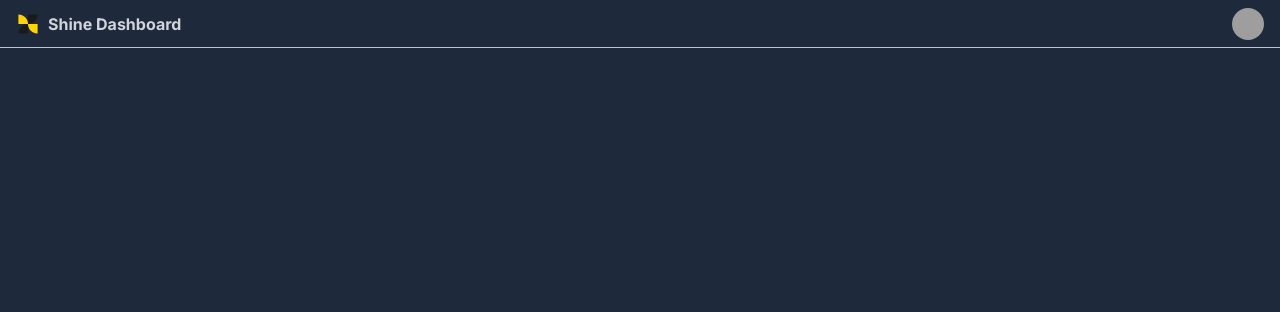
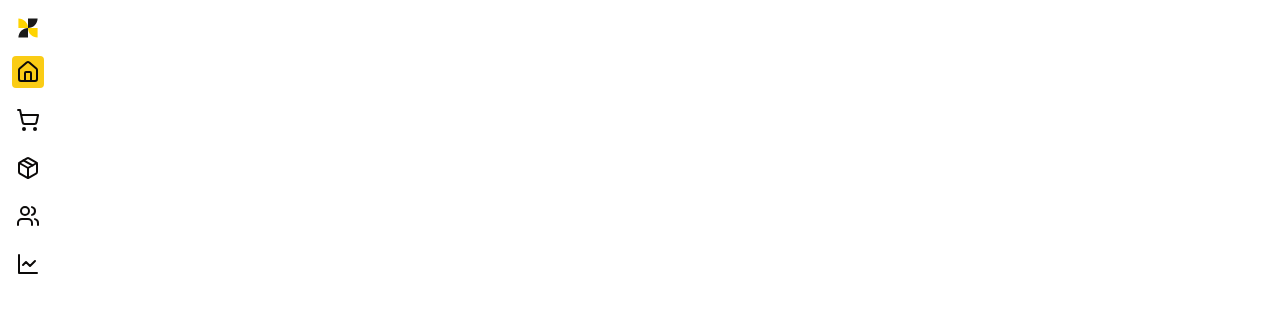
Before and after one commit to CodeUi-dev/Shine-ECommerce, a Next.js app in the folder workspaces/shine-dashboard/: page /dashboard in a window 1280 px wide. Shown: the top 312 px of the page. Built offline with nearby package versions, Linux system fonts and the light colour scheme; grey boxes are pictures that could not be loaded.

Commit message:
feat(Shine-Dashboard): Add simple Aside

```diff
--- a/workspaces/shine-dashboard/package.json
+++ b/workspaces/shine-dashboard/package.json
@@ -16,6 +16,7 @@
     "@radix-ui/react-icons": "^1.3.0",
     "@radix-ui/react-label": "^2.0.2",
     "@radix-ui/react-slot": "^1.0.2",
+    "@radix-ui/react-tooltip": "^1.0.7",
     "class-variance-authority": "^0.7.0",
     "clsx": "^2.1.0",
     "lucide": "^0.368.0",
--- /dev/null
+++ b/workspaces/shine-dashboard/src/app/dashboard/layout.tsx
@@ -0,0 +1,16 @@
+import Aside from "@/components/aside"
+
+interface IDashboardLayoutProps {
+	children: React.ReactNode
+}
+
+const DashboardLayout: React.FC<IDashboardLayoutProps> = ({ children }) => {
+	return (
+		<div className='min-h-screen'>
+			<Aside />
+			{children}
+		</div>
+	)
+}
+
+export default DashboardLayout
--- /dev/null
+++ b/workspaces/shine-dashboard/src/app/dashboard/orders/page.tsx
@@ -0,0 +1,7 @@
+const CartPage = () => {
+	return (
+		<>this is cartpage</>
+	)
+}
+
+export default CartPage
--- a/workspaces/shine-dashboard/src/app/dashboard/page.tsx
+++ b/workspaces/shine-dashboard/src/app/dashboard/page.tsx
@@ -1,10 +1,7 @@
-import Navbar from "@/components/navbar"
 
 const DashboardPage = () => {
 	return (
-		<div className='min-h-screen bg-slate-800'>
-			<Navbar />
-		</div>
+		<></>
 	)
 }
 
--- /dev/null
+++ b/workspaces/shine-dashboard/src/components/aside.tsx
@@ -0,0 +1,68 @@
+'use client'
+
+import { Tooltip, TooltipContent, TooltipProvider, TooltipTrigger } from "@/components/ui/tooltip"
+import { Home, LineChart, Package, ShoppingCart, Users } from 'lucide-react'
+import Image from "next/image"
+import Link from "next/link"
+import { usePathname } from "next/navigation"
+
+const asideLinks = [
+	{
+		hrefTo: '/dashboard',
+		icon: <Home />,
+		name: 'Dashboard'
+	},
+	{
+		hrefTo: '/dashboard/orders',
+		icon: <ShoppingCart />,
+		name: 'Compras e Pedidos'
+	},
+	{
+		hrefTo: '/dashboard/products',
+		icon: <Package />,
+		name: 'Produtos e Estoque'
+	},
+	{
+		hrefTo: '/dashboard/users',
+		icon: <Users />,
+		name: 'Usuarios e Clientes'
+	},
+	{
+		hrefTo: '/dashboard/analytics',
+		icon: <LineChart />,
+		name: 'Indicadores'
+	}
+] as const
+
+const Aside = () => {
+	const pathname = usePathname()
+
+	return (
+		<aside className='w-14 h-full pt-4'>
+			<nav className='flex flex-col gap-4 items-center'>
+				<Image src='/logo.svg' width={24} height={24} alt='Shine Logo' />
+
+				<TooltipProvider>
+					{asideLinks.map((link, i) => (
+						<Tooltip key={i}>
+							<TooltipTrigger asChild>
+								<Link
+									className='p-1 rounded data-[current=true]:bg-primary'
+									href={link.hrefTo}
+									data-current={pathname == link.hrefTo}
+								>
+									{link.icon}
+								</Link>
+							</TooltipTrigger>
+							<TooltipContent side='right'>
+								<p>{link.name}</p>
+							</TooltipContent>
+						</Tooltip>
+					))}
+				</TooltipProvider>
+			</nav>
+		</aside>
+	)
+}
+
+export default Aside
--- a/workspaces/shine-dashboard/src/components/navbar.tsx
+++ /dev/null
@@ -1,32 +0,0 @@
-import { LogOut } from 'lucide-react'
-import Logo from "./logo"
-import { Avatar, AvatarFallback, AvatarImage } from "./ui/avatar"
-import { DropdownMenu, DropdownMenuContent, DropdownMenuItem, DropdownMenuLabel, DropdownMenuSeparator, DropdownMenuTrigger } from "./ui/dropdown-menu"
-
-const Navbar = () => {
-	return (
-		<nav className='h-12 px-4 flex items-center justify-between border-b border-b-primary'>
-			<Logo />
-
-			<DropdownMenu>
-				<DropdownMenuTrigger asChild>
-					<Avatar className='w-8 h-8 cursor-pointer'>
-						<AvatarImage src="https://github.com/shadcn.png" />
-						<AvatarFallback>CN</AvatarFallback>
-					</Avatar>
-				</DropdownMenuTrigger>
-
-				<DropdownMenuContent className='mr-4'>
-					<DropdownMenuLabel>Mikael Marceniuk</DropdownMenuLabel>
-					<DropdownMenuSeparator />
-					<DropdownMenuItem className='cursor-pointer'>
-						<LogOut className='w-4 h-4 mr-2 text-destructive' />
-						Sair
-					</DropdownMenuItem>
-				</DropdownMenuContent>
-			</DropdownMenu>
-		</nav>
-	)
-}
-
-export default Navbar
--- /dev/null
+++ b/workspaces/shine-dashboard/src/components/ui/tooltip.tsx
@@ -0,0 +1,30 @@
+"use client"
+
+import * as React from "react"
+import * as TooltipPrimitive from "@radix-ui/react-tooltip"
+
+import { cn } from "@/lib/utils"
+
+const TooltipProvider = TooltipPrimitive.Provider
+
+const Tooltip = TooltipPrimitive.Root
+
+const TooltipTrigger = TooltipPrimitive.Trigger
+
+const TooltipContent = React.forwardRef<
+  React.ElementRef<typeof TooltipPrimitive.Content>,
+  React.ComponentPropsWithoutRef<typeof TooltipPrimitive.Content>
+>(({ className, sideOffset = 4, ...props }, ref) => (
+  <TooltipPrimitive.Content
+    ref={ref}
+    sideOffset={sideOffset}
+    className={cn(
+      "z-50 overflow-hidden rounded-md bg-primary px-3 py-1.5 text-xs text-primary-foreground animate-in fade-in-0 zoom-in-95 data-[state=closed]:animate-out data-[state=closed]:fade-out-0 data-[state=closed]:zoom-out-95 data-[side=bottom]:slide-in-from-top-2 data-[side=left]:slide-in-from-right-2 data-[side=right]:slide-in-from-left-2 data-[side=top]:slide-in-from-bottom-2",
+      className
+    )}
+    {...props}
+  />
+))
+TooltipContent.displayName = TooltipPrimitive.Content.displayName
+
+export { Tooltip, TooltipTrigger, TooltipContent, TooltipProvider }
```
Also changed, not shown: 1 other file (tests, documents, lock files or other folders).
